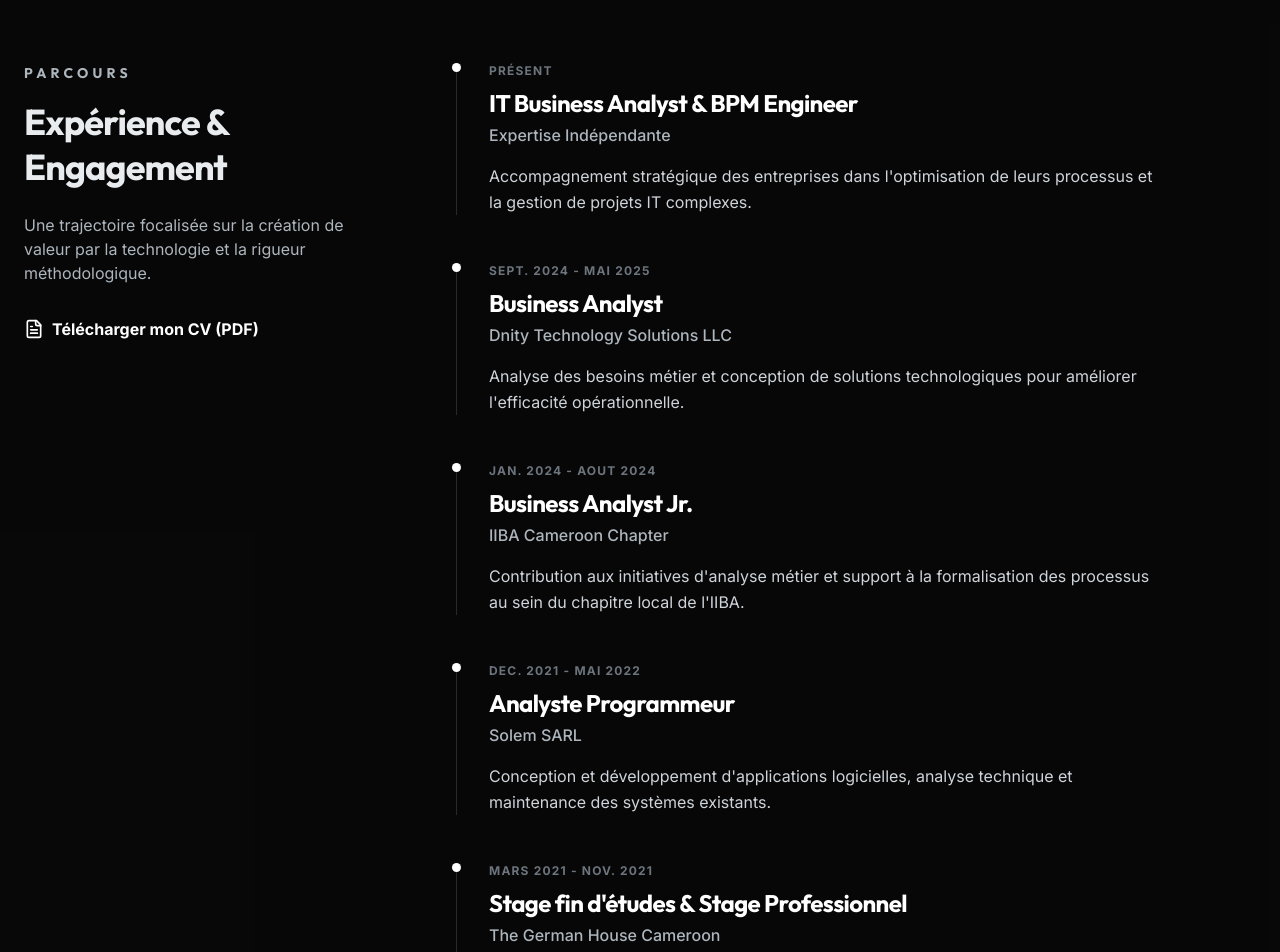
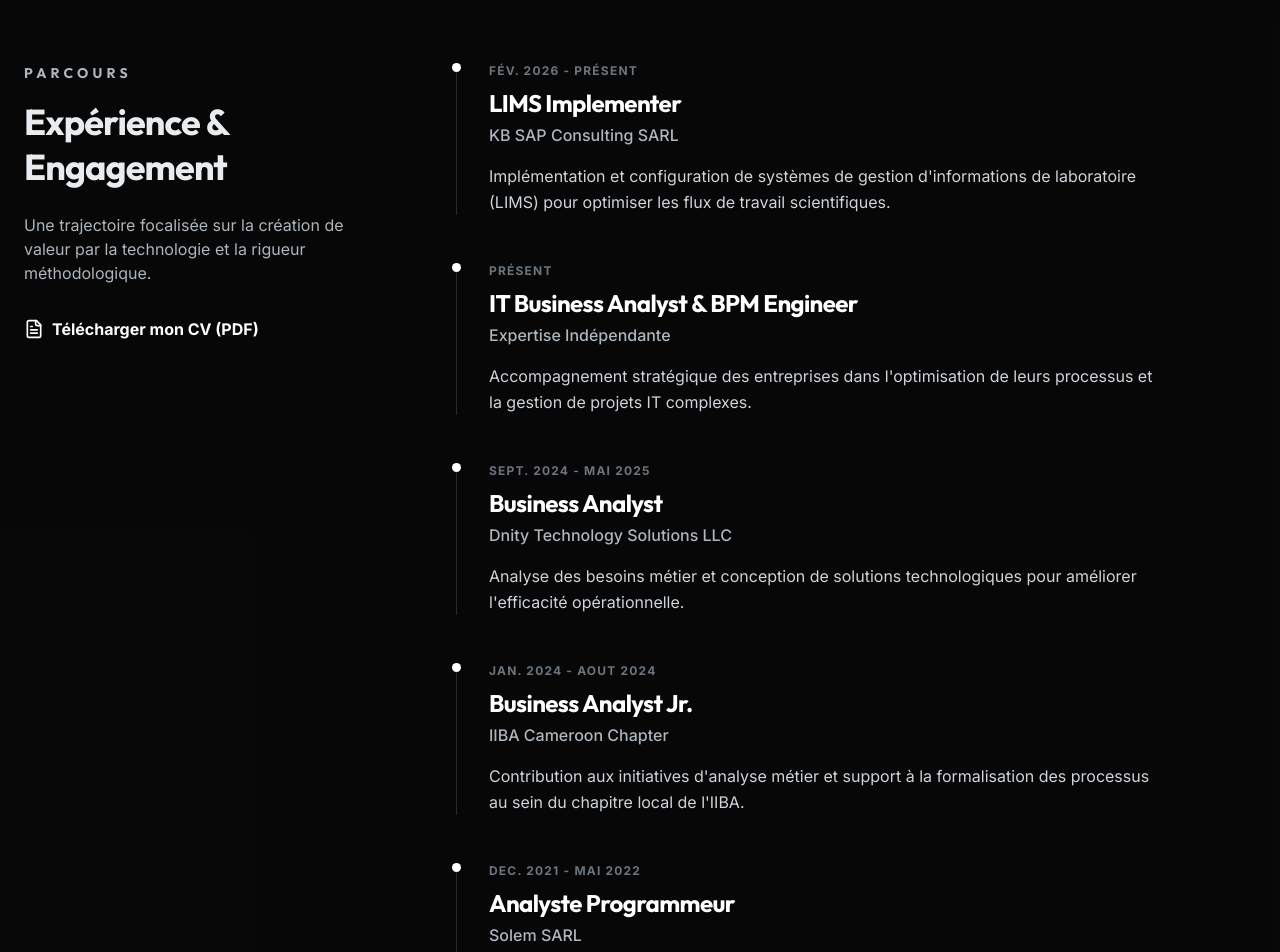
Before and after one commit to devandfree/emane, a React (Vite) app: page / in a window 1280 px wide. Shown: the part 3280-4232 px from the top of the page. Built offline with nearby package versions, Linux system fonts and the light colour scheme.

Commit message:
feat: Add LIMS Implementer experience
Adds a new experience entry for "LIMS Implementer" at KB SAP Consulting SARL to the portfolio. Also, corrects the company name for the "Stage fin d'études & Stage Professionnel" entry.

```diff
--- a/src/App.tsx
+++ b/src/App.tsx
@@ -418,6 +418,12 @@ const Expertise = () => {
 const Experience = () => {
   const experiences = [
     {
+      role: "LIMS Implementer",
+      company: "KB SAP Consulting SARL",
+      period: "Fév. 2026 - Présent",
+      description: "Implémentation et configuration de systèmes de gestion d'informations de laboratoire (LIMS) pour optimiser les flux de travail scientifiques."
+    },
+    {
       role: "IT Business Analyst & BPM Engineer",
       company: "Expertise Indépendante",
       period: "Présent",
@@ -443,7 +449,7 @@ const Experience = () => {
     },
     {
       role: "Stage fin d'études & Stage Professionnel",
-      company: "The German House Cameroon",
+      company: "The German House Cameroon SARL",
       period: "Mars 2021 - Nov. 2021",
       description: "Mise en pratique des compétences d'ingénierie sur des projets concrets et immersion professionnelle en environnement technique."
     },
```
